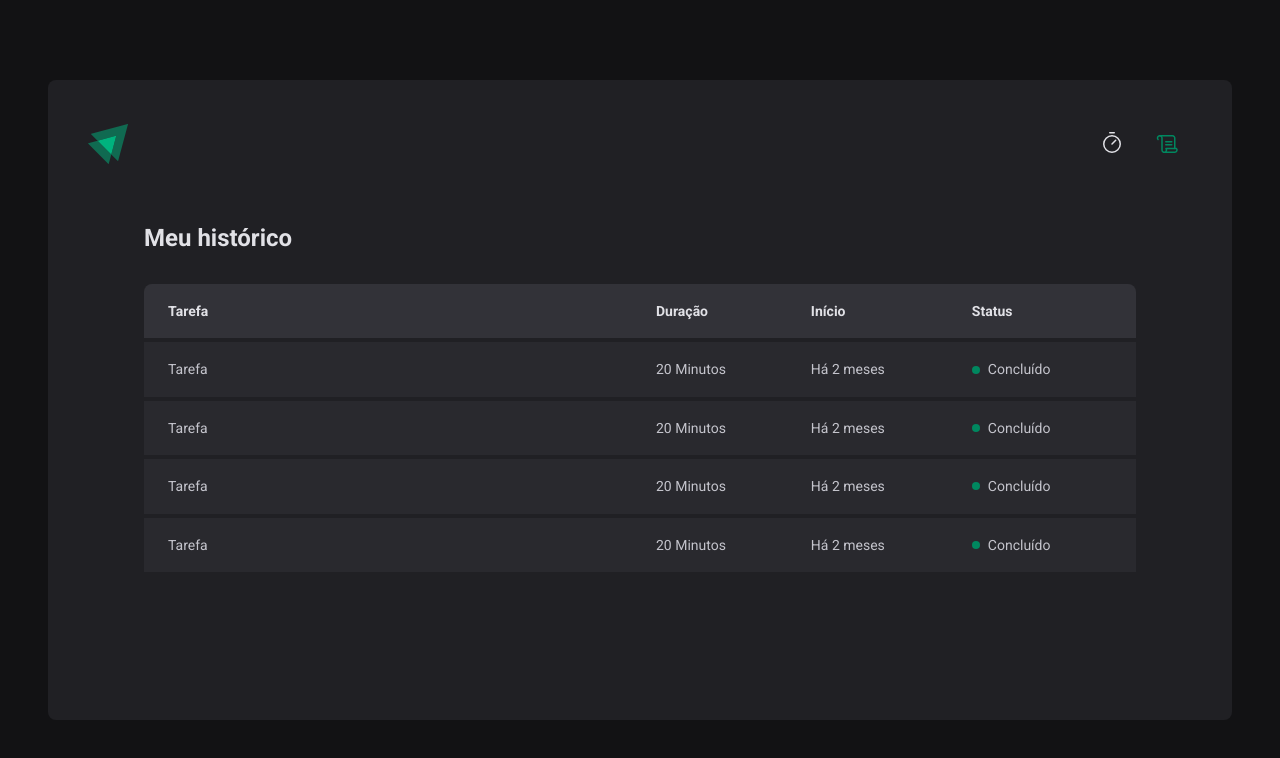
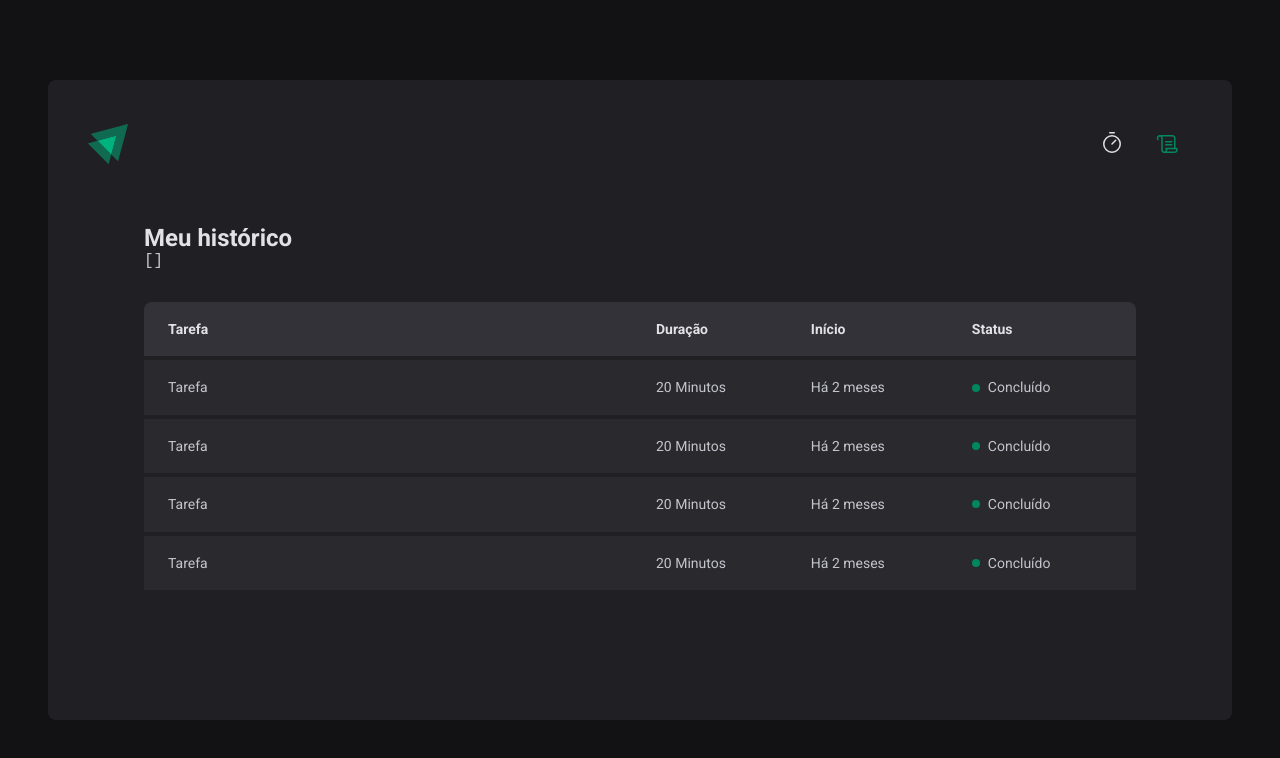
Before and after one commit to alexandrejuniorc/02-ignite-timer, a React (Vite) app: page /history in a window 1280 px wide. Shown: the top 758 px of the page. Built offline with nearby package versions, Linux system fonts and the light colour scheme.

Commit message:
amostra dos dados que estão vindo da variável no contextAPI

```diff
--- a/src/pages/History/index.tsx
+++ b/src/pages/History/index.tsx
@@ -1,9 +1,16 @@
+import { useContext } from 'react'
+
+import { CyclesContext } from '../../contexts/CyclesContext'
 import { HistoryContainer, HistoryList, Status } from './styles'
 
 export const History = () => {
+  const { cycles } = useContext(CyclesContext)
+
   return (
     <HistoryContainer>
       <h1>Meu histórico</h1>
+
+      <pre>{JSON.stringify(cycles, null, 2)}</pre>
 
       <HistoryList>
         <table>
```
